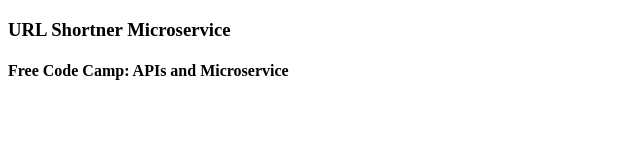
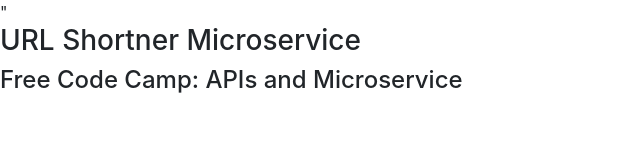
Before and after one commit to sahanabalram/urlshortner, a website: page public/index.html in a window 1280 px wide. Shown: the whole page, without its empty margins (0-640 px from the left). Drawn offline with nearby package versions, Linux system fonts and the light colour scheme.

Commit message:
Include bootstrap css link

```diff
--- a/public/index.html
+++ b/public/index.html
@@ -2,6 +2,7 @@
 <html>
     <head>
         <title>URL Microservice</title>
+        <link rel="stylesheet" href="https://stackpath.bootstrapcdn.com/bootstrap/4.1.3/css/bootstrap.min.css" integrity="sha384-MCw98/SFnGE8fJT3GXwEOngsV7Zt27NXFoaoApmYm81iuXoPkFOJwJ8ERdknLPMO" crossorigin="anonymous">"
     </head>
     <body>
         <header>
```
